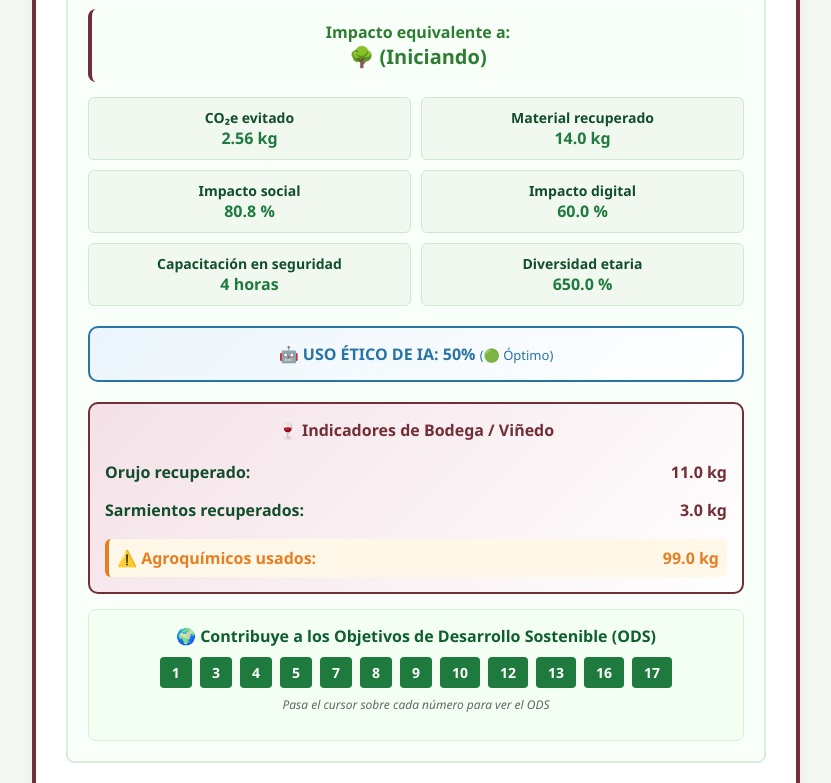
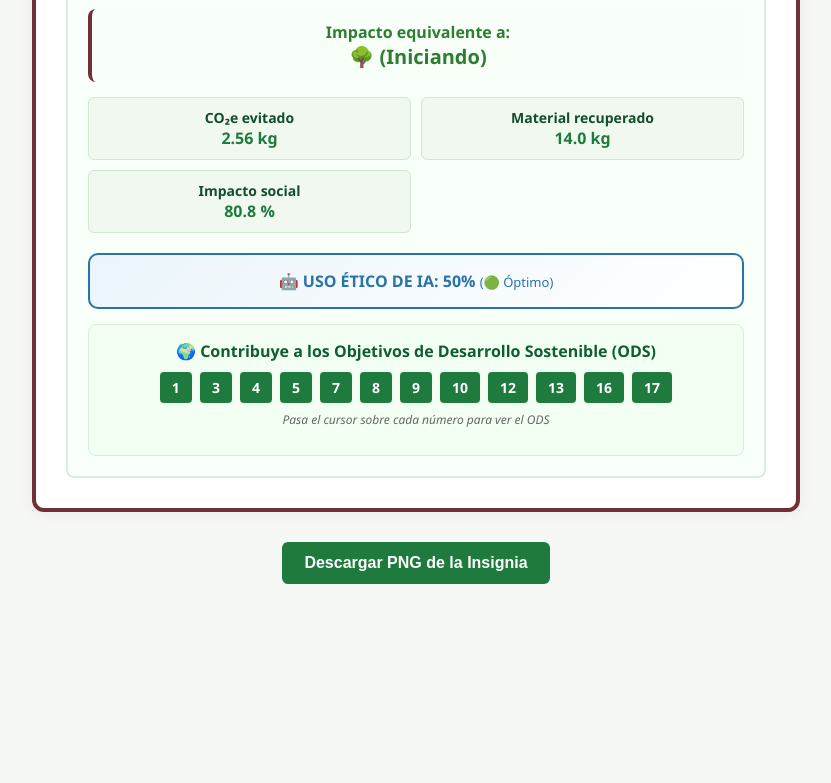
Before and after one commit to RosanaBruschini/mi_sitio_web, a plain HTML site: page insignias/insignia_pirulo_Noviembre_2026.html in a window 1280 px wide. Shown: the part 426-1209 px from the top of the page, without its empty margins (224-1055 px from the left). After the commit the page ends 1020 px from the top, so only its background shows below. Drawn offline with nearby package versions, Linux system fonts and the light colour scheme.

Commit message:
Insignia mensual pirulo - Noviembre 2026

```diff
--- a/insignias/insignia_pirulo_Noviembre_2026.html
+++ b/insignias/insignia_pirulo_Noviembre_2026.html
@@ -215,12 +215,12 @@
             </div>
         <div class="fila"><span class="etiqueta">Puntaje mensual:</span> <span class="valor" style="font-weight: bold; color: #1F7A3E; font-size: 18px;">44.9%</span></div>
 
-        <div class="equivalencia">
+                <div class="equivalencia">
             <strong>Impacto equivalente a:</strong><br>
             <span style="font-size: 20px; font-weight: bold;">🌳 (Iniciando)</span>
         </div>
 
-                <div class="metricas">
+        <div class="metricas">
 
             <div class="metrica">
                 <div style="font-size:14px; color:#124d2d; font-weight:600;">CO₂e evitado</div>
@@ -234,18 +234,6 @@
                 <div style="font-size:14px; color:#124d2d; font-weight:600;">Impacto social</div>
                 <div style="font-size:16px; font-weight:bold; color:#1F7A3E;">80.8 %</div>
             </div>
-            <div class="metrica">
-                <div style="font-size:14px; color:#124d2d; font-weight:600;">Impacto digital</div>
-                <div style="font-size:16px; font-weight:bold; color:#1F7A3E;">60.0 %</div>
-            </div>
-            <div class="metrica">
-                <div style="font-size:14px; color:#124d2d; font-weight:600;">Capacitación en seguridad</div>
-                <div style="font-size:16px; font-weight:bold; color:#1F7A3E;">4 horas</div>
-            </div>
-            <div class="metrica">
-                <div style="font-size:14px; color:#124d2d; font-weight:600;">Diversidad etaria</div>
-                <div style="font-size:16px; font-weight:bold; color:#1F7A3E;">650.0 %</div>
-            </div>
         </div>
 
 
@@ -254,23 +242,6 @@
                 🤖 USO ÉTICO DE IA: 50% <span style="font-size: 13px; font-weight: 400;">(🟢 Óptimo)</span>
             </h3>
         </div>
-
-        <div style="margin-top: 20px; padding: 15px; border-radius: 10px; border: 2px solid #722F37; background: linear-gradient(135deg, #F4E1E8, #FFFFFF);">
-            <h3 style="color: #722F37; margin: 0 0 12px 0; font-size: 16px; text-align: center; font-weight: 700;">
-                🍷 Indicadores de Bodega / Viñedo
-            </h3>
-            <div class="fila">
-                <span class="etiqueta">Orujo recuperado:</span>
-                <span class="valor" style="color: #722F37; font-weight: 700;">11.0 kg</span>
-            </div>
-            <div class="fila">
-                <span class="etiqueta">Sarmientos recuperados:</span>
-                <span class="valor" style="color: #722F37; font-weight: 700;">3.0 kg</span>
-            </div>
-            <div class="fila" style="background: #FFF8E8; padding: 8px; border-radius: 6px; margin-top: 10px; border-left: 4px solid #E67E22;">
-                <span class="etiqueta" style="color: #E67E22;">⚠️ Agroquímicos usados:</span>
-                <span class="valor" style="color: #E67E22; font-weight: 700;">99.0 kg</span>
-            </div></div>
 
         <div class="ods-box">
             <h3>🌍 Contribuye a los Objetivos de Desarrollo Sostenible (ODS)</h3>
```
